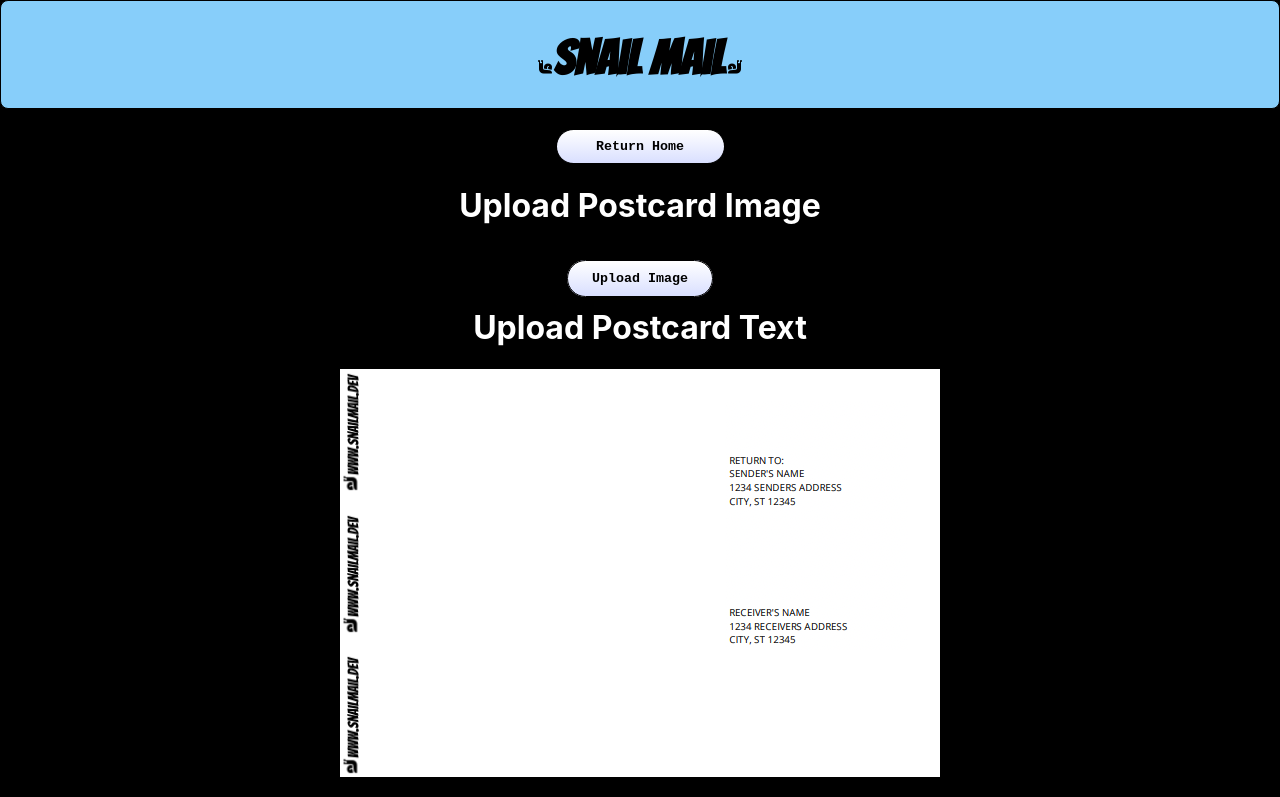
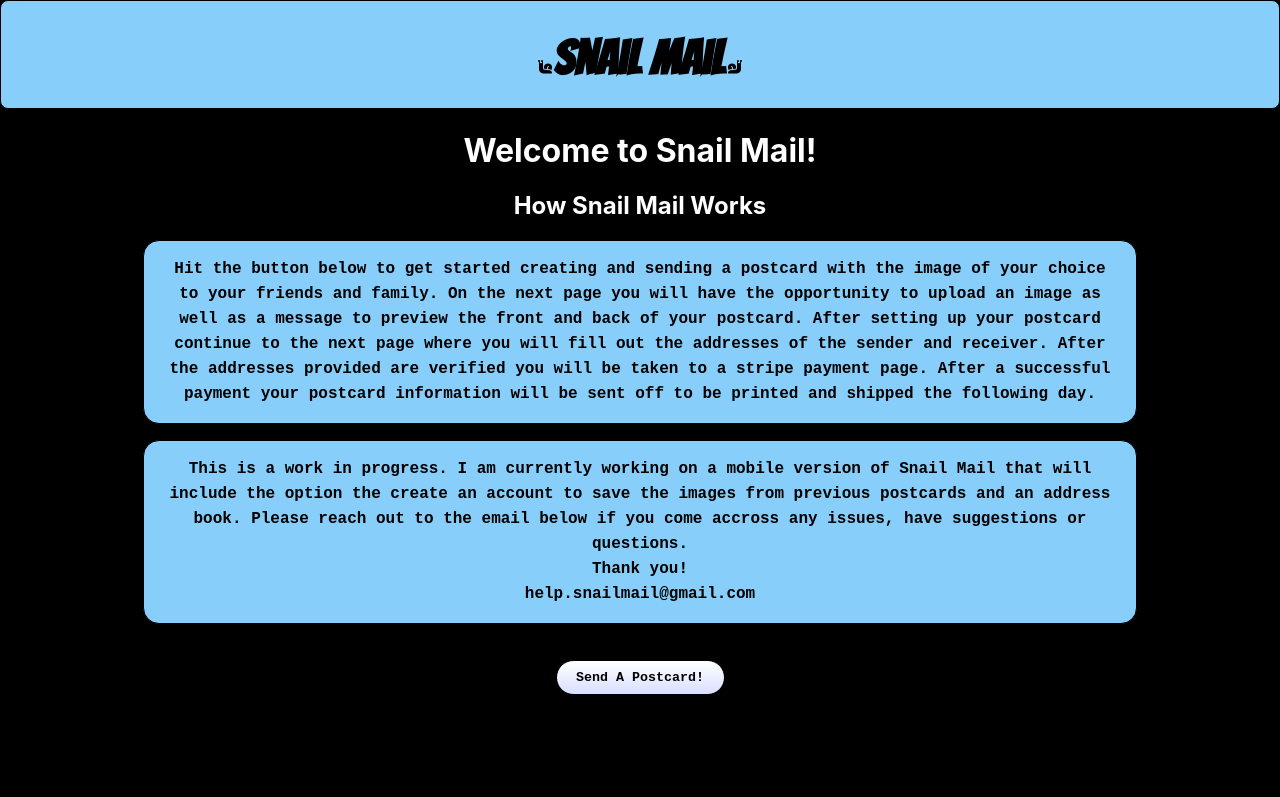
Before and after one commit to DavidDGamble/SnailMail, a React (Create React App) app: page / in a window 1280 px wide. Shown: the top 797 px of the page. Built offline with nearby package versions, Linux system fonts and the light colour scheme; no server answers.

Commit message:
Clean up merge.

```diff
--- a/src/components/PostcardControl.jsx
+++ b/src/components/PostcardControl.jsx
@@ -11,7 +11,7 @@ function PostcardControl() {
     to: null,
     from: null
   })
-  const [viewTemplateForm, setViewTemplateForm] = useState(true)
+  const [viewTemplateForm, setViewTemplateForm] = useState(false)
   const [viewAddressForm, setViewAddressForm] = useState(false)
 
   const handleHome = () => {
--- a/src/components/Success.jsx
+++ b/src/components/Success.jsx
@@ -10,7 +10,7 @@ const Success = () => {
   const postcardInfo = JSON.parse(localStorage.getItem('postcardInfo'))
 
   const processPostcard = async (info) => {
-    if (processed || info == null) return console.log(processed)
+    if (processed || info == null) return
     const result = await u.createPostcard(info)
     console.log(`Status: ${result.status}`)
     localStorage.removeItem('postcardInfo')
```
